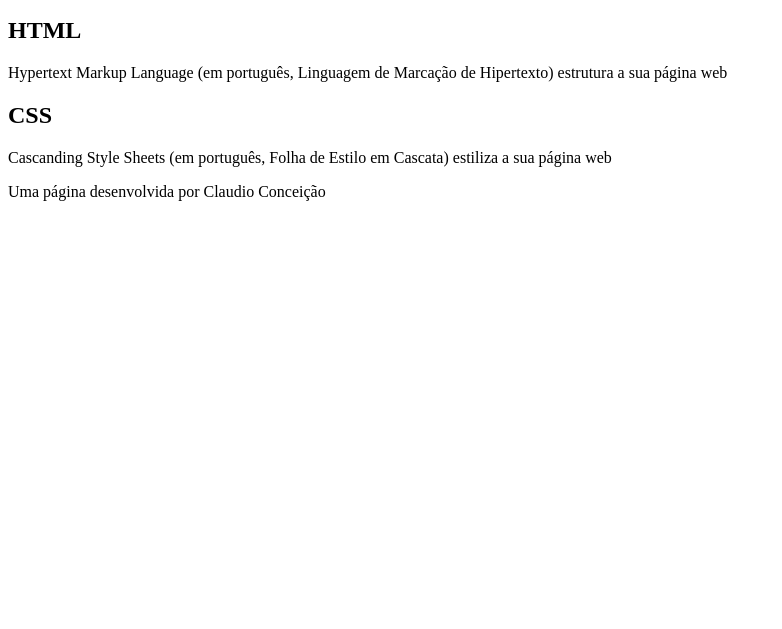
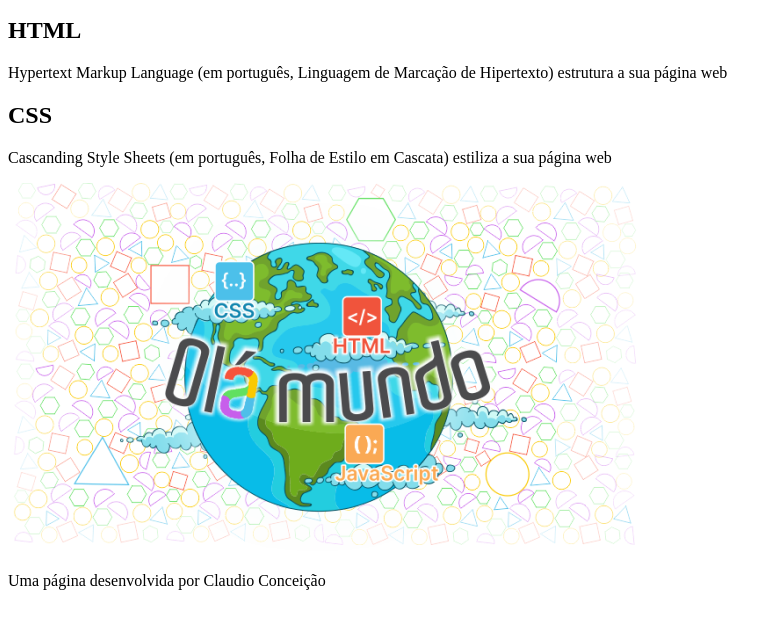
Before and after one commit to profClaudioCon/Dourado2_2024, a plain HTML site: page index.html in a window 1280 px wide. Shown: the part 127-756 px from the top of the page, without its empty margins (0-782 px from the left). Drawn offline with Linux system fonts and the light colour scheme; files whose address does not match are found by name.

Commit message:
Finalizando a página HTML

```diff
--- a/index.html
+++ b/index.html
@@ -17,6 +17,7 @@
 
     <h2>CSS</h2>
     <p>Cascanding Style Sheets (em português, Folha de Estilo em Cascata) estiliza a sua página web</p>
+    <img src="C:\Users\claud\Downloads\Hello Word_ Minha primeira página para web/Olá mundo.png" alt="Imagem com figuras geométricasao fundo e uma figura do planeta Terra a frente, com a inscrição Olá Mundo em letras coloridas"
 </section>
 
 <footer>
```
